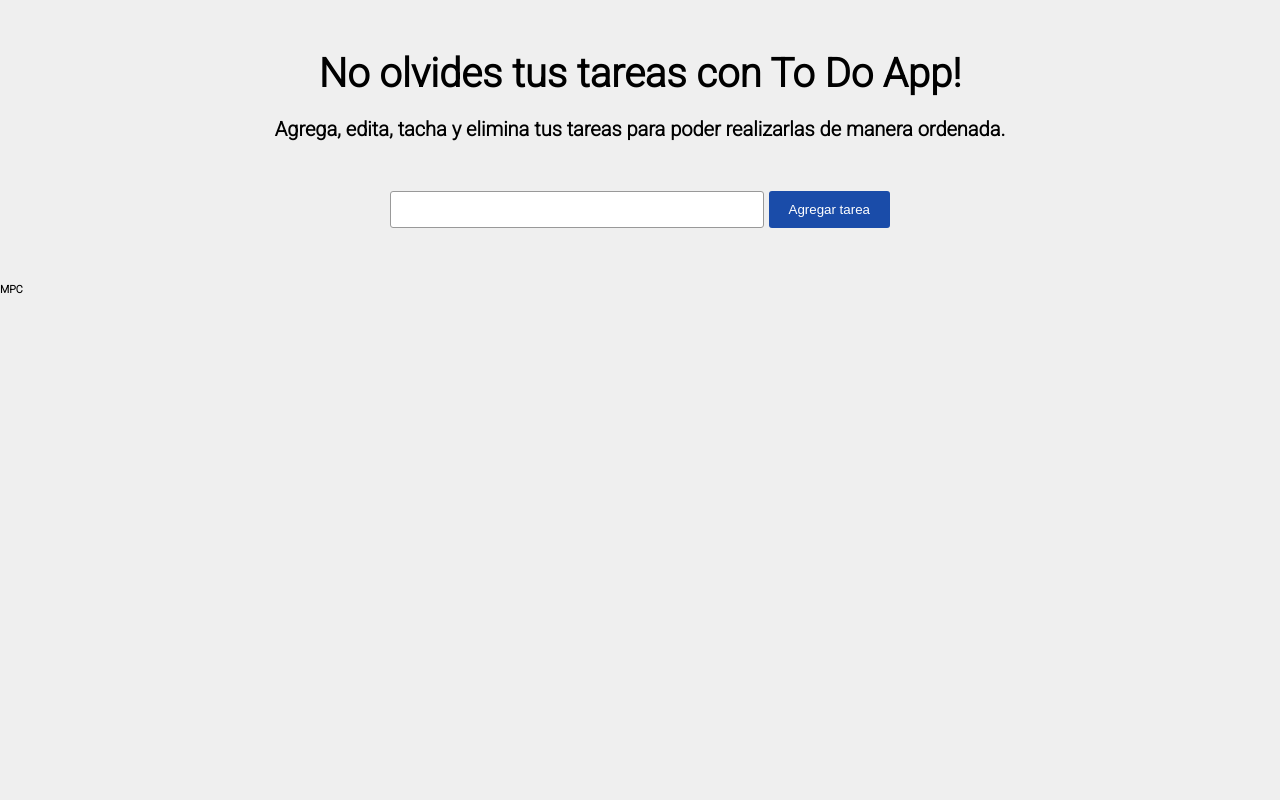
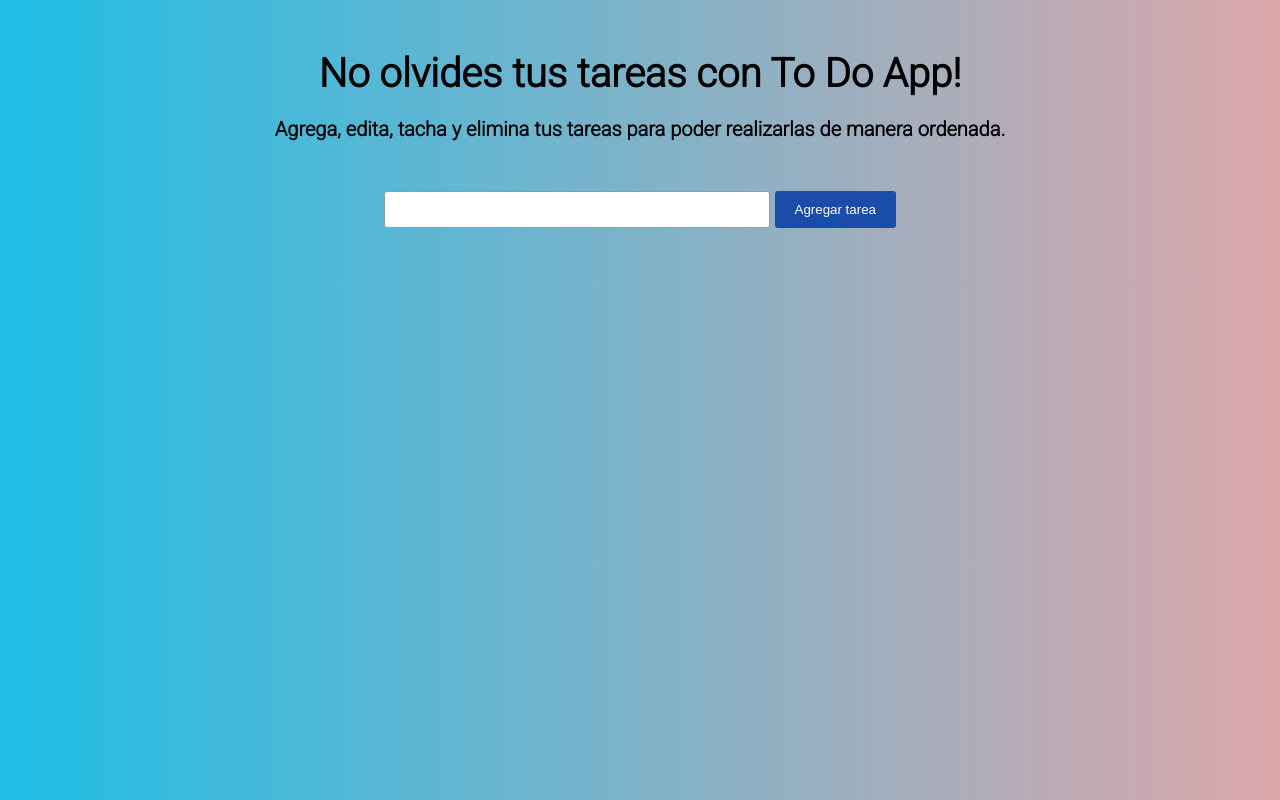
Before and after one commit to MauricioPerezCaram/ToDoApp, a React (Create React App) app: page / in a window 1280 px wide. Built offline with nearby package versions, Linux system fonts and the light colour scheme.

Commit message:
local storage

```diff
--- a/src/App.css
+++ b/src/App.css
@@ -7,7 +7,12 @@
 }
 
 body {
-  background-color: #efefef;
+  background: rgb(109, 150, 160);
+  background: linear-gradient(
+    90deg,
+    hsla(192, 80%, 51%, 1) 0%,
+    rgb(221, 167, 171) 100%
+  );
   font-family: "Inter", sans-serif;
   font-family: "Roboto", sans-serif;
 }
@@ -19,7 +24,7 @@ body {
 }
 
 .todocontainer {
-  width: 500px;
+  width: 40%;
   margin: 50px auto;
   display: flex;
   flex-direction: column;
@@ -86,7 +91,7 @@ body {
   padding: 10px 20px;
 }
 
-.titulosecundario{
+.titulosecundario {
   text-align: center;
   font-size: 20px;
 }
--- a/src/App.jsx
+++ b/src/App.jsx
@@ -7,7 +7,6 @@ function App() {
     <div className="app">
       <Title />
       <ToDoApp />
-      <h6>MPC</h6>
     </div>
   );
 }
--- a/src/components/ToDoApp.jsx
+++ b/src/components/ToDoApp.jsx
@@ -1,9 +1,12 @@
-import { useState } from "react";
+import { useEffect, useState } from "react";
 import Todo from "./todo";
+
+const listaInicial = JSON.parse(localStorage.getItem("lista")) || [];
 
 const ToDoApp = () => {
   const [title, setTitle] = useState("");
-  const [todos, setTodos] = useState([]);
+  // Ajuste en la inicialización de "todos"
+  const [todos, setTodos] = useState(listaInicial);
 
   function handleChange(e) {
     const value = e.target.value;
@@ -30,7 +33,7 @@ const ToDoApp = () => {
     const item = temp.find((item) => item.id === id);
     item.title = value;
     item.completed = completed;
-    console.log('Updated Todo:', item);
+    console.log("Updated Todo:", item);
     setTodos(temp);
   }
 
@@ -38,6 +41,10 @@ const ToDoApp = () => {
     const temp = todos.filter((item) => item.id !== id);
     setTodos(temp);
   }
+
+  useEffect(() => {
+    localStorage.setItem("lista", JSON.stringify(todos));
+  }, [todos]);
 
   return (
     <div className="todocontainer">
```
Also changed, not shown: src/components/todo.jsx (+5 -3 lines).
